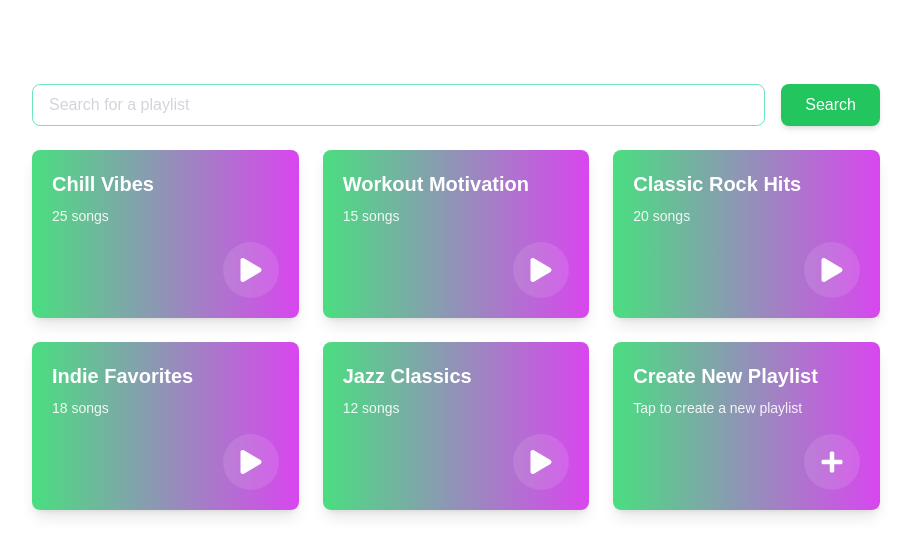
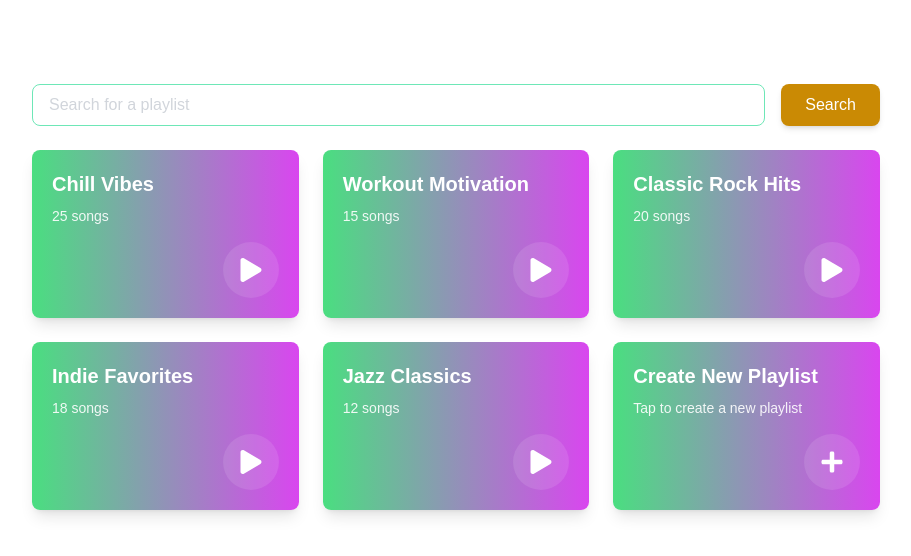
Before and after one commit to andresbirchmeier/Curso, a Next.js app: page / in a window 1280 px wide. Shown: the top 556 px of the page, without its empty margins (184-1095 px from the left). Built offline with nearby package versions, Linux system fonts and the light colour scheme.

Commit message:
Cambio de color

```diff
--- a/src/components/SearchBar.tsx
+++ b/src/components/SearchBar.tsx
@@ -30,7 +30,7 @@ const SearchBar: React.FC<SearchBarProps> = ({ onSearch }) => {
       />
       <button
         onClick={handleSearch}
-        className="bg-green-500 text-white font-medium px-6 py-2 rounded-lg hover:bg-green-600 transition-all duration-300 shadow-md hover:shadow-lg"
+        className="bg-yellow-600 text-white font-medium px-6 py-2 rounded-lg hover:bg-teal-600 transition-all duration-300 shadow-md hover:shadow-lg"
       >
         Search
       </button>
```
